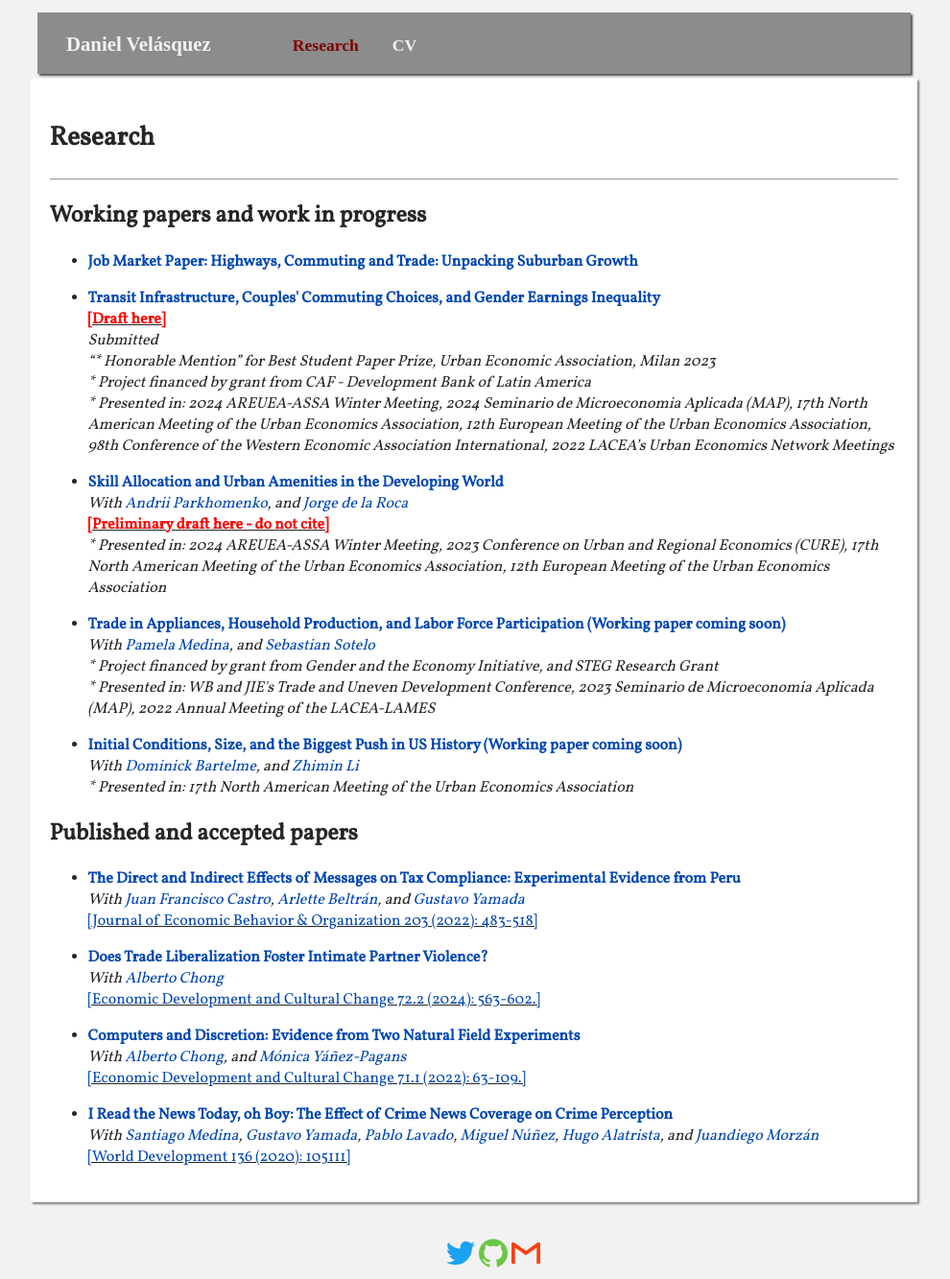
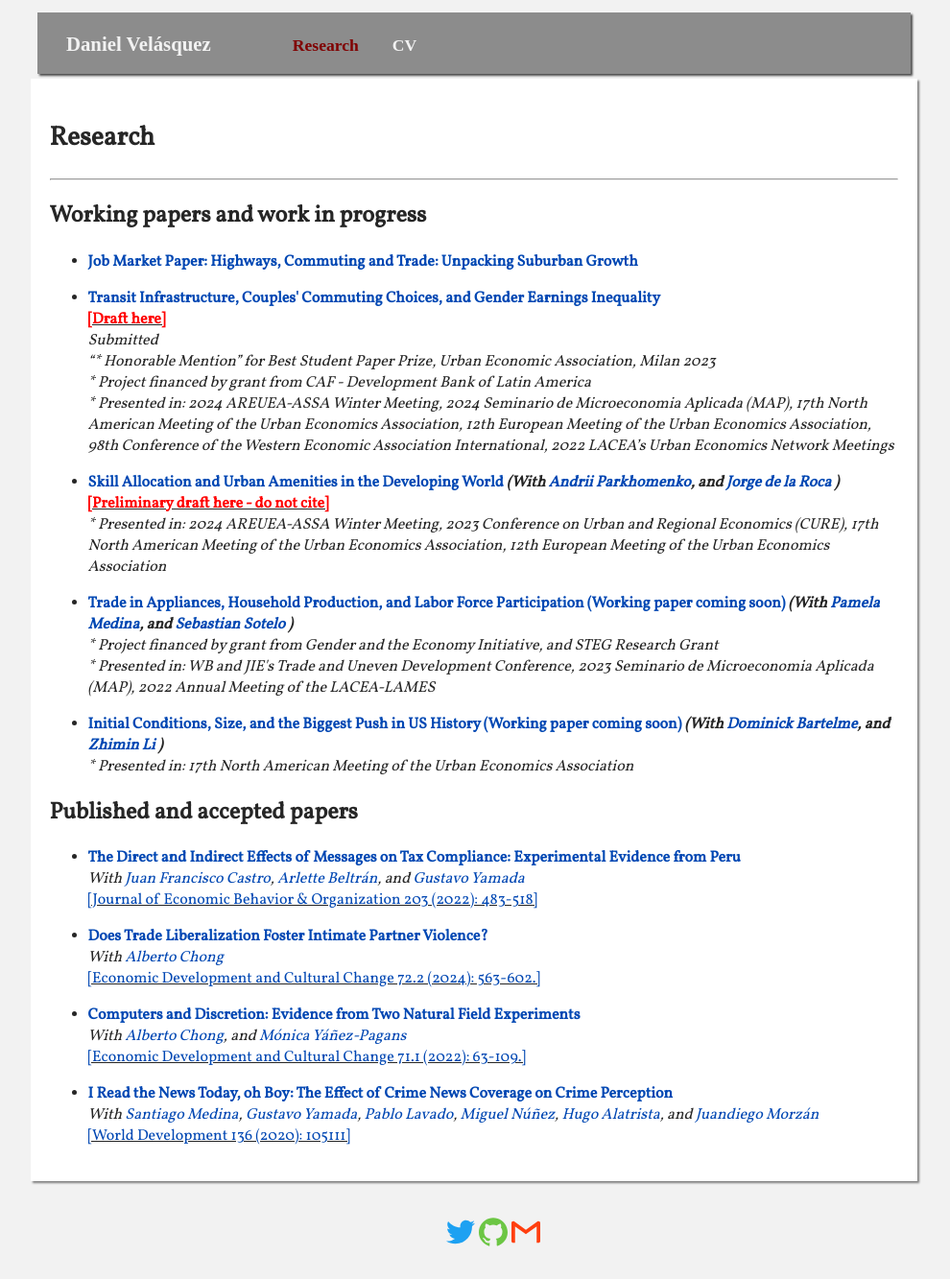
Before and after one commit to dvelasquezc/dvelasquezc.github.io, a Jekyll site: the page built from _pages/research.md, in a window 1280 px wide. Shown: the whole page at 96% size, without its empty margins (146-1136 px from the left). Built offline with Jekyll 4.4.1, drawn with Linux system fonts in a browser that asks for light colours; some web fonts are replaced; after the commit the page ends 1311 px from its top, so only the background shows below that.

```diff
--- a/_pages/research.md
+++ b/_pages/research.md
@@ -19,9 +19,9 @@
 
 		<div>
 		<ul>
-			<li style= "font-weight: bold;"><a href ="{{ paper.url }}">{{ paper.title }}</a></li>
+			<li style= "font-weight: bold;"><a href ="{{ paper.url }}">{{ paper.title }}</a>
 			{% if paper.coauthors %}
-				<i>With
+				<i> (With
 				{% assign coauthors = paper.coauthors | join: ',' | strip | split: ', ' %}
 				{% assign last = coauthors | last %}
 				{% assign first = coauthors | first %}
@@ -54,9 +54,9 @@
 							{{ author | append:',' }}
 						{% endif %}
 					{% endif %}
-				{% endfor %}
+				{% endfor %})
 				</i>
-			{% endif %}
+			{% endif %}</li>
 
 
 			{% if paper.pdf != 'no' %}
```
